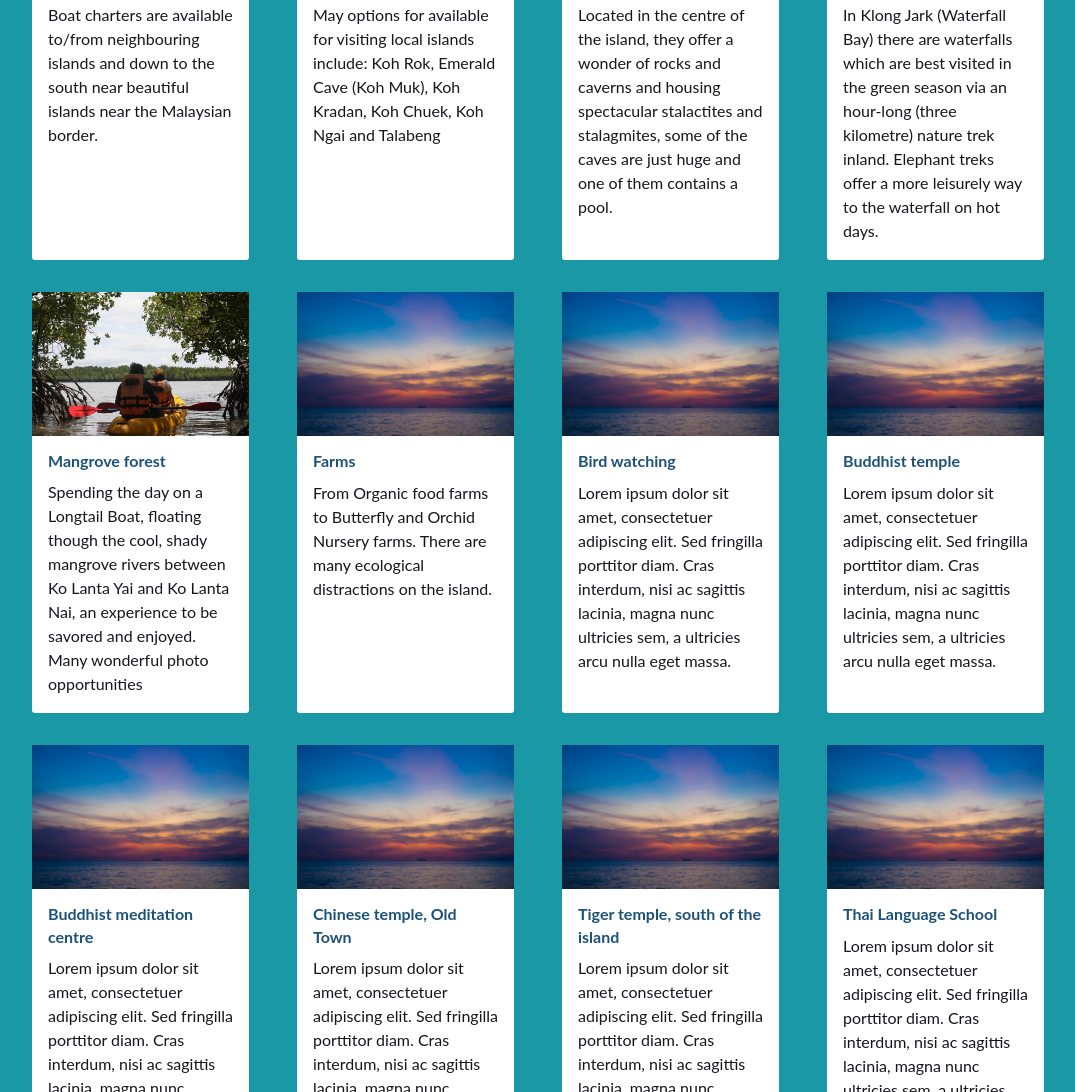
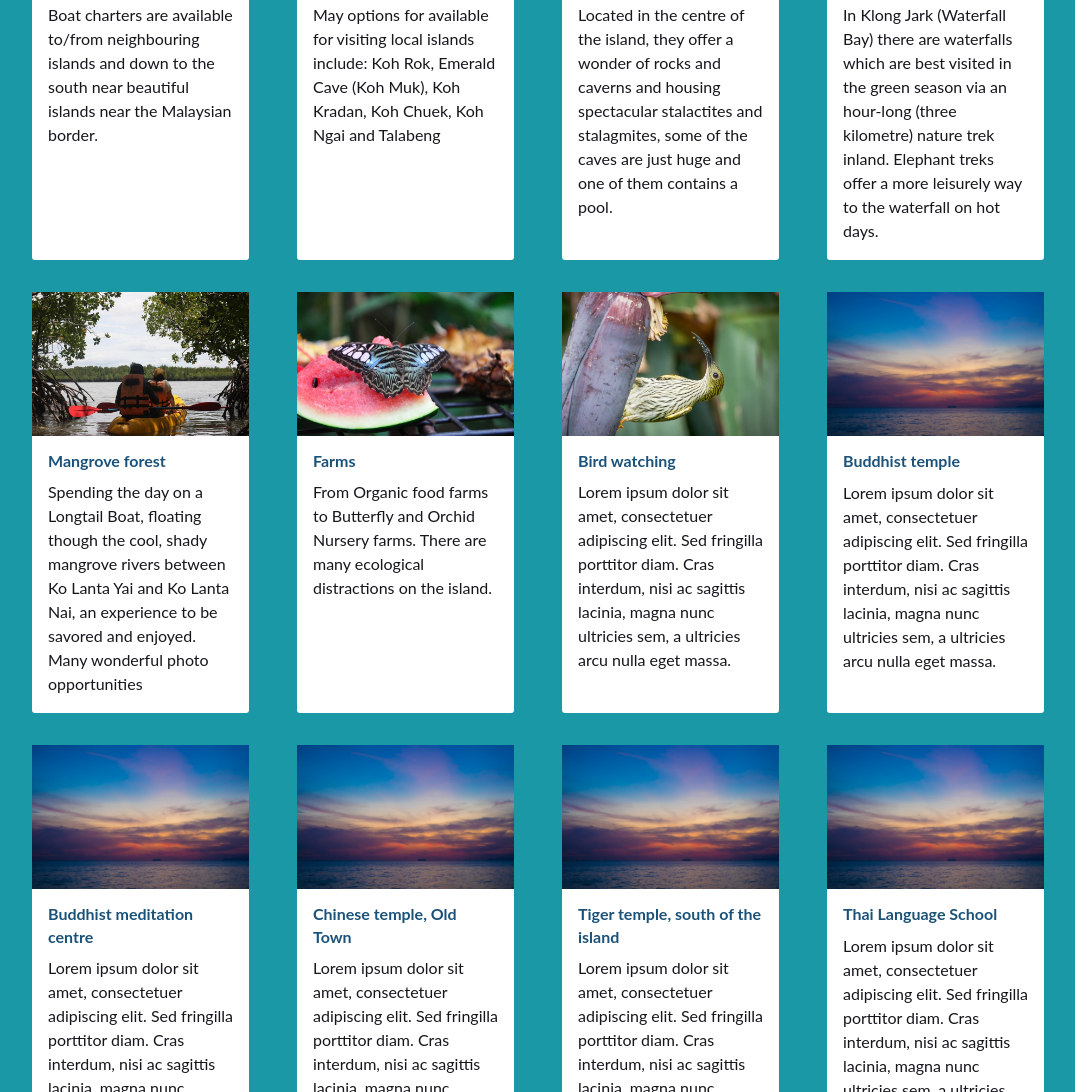
Before and after one commit to DanielGenser/lanta-info, a website: page index.html in a window 1280 px wide. Shown: the part 2462-3554 px from the top of the page, without its empty margins (102-1177 px from the left). Drawn offline with nearby package versions, Linux system fonts and the light colour scheme.

Commit message:
Birds and farm

```diff
--- a/index.html
+++ b/index.html
@@ -169,14 +169,14 @@
                     </div>
                     <div class="activity">
                         <div class="activity-inner">
-                            <img src="images/intro-bg.jpg" alt="" />
+                            <img src="images/activity-farm.jpg" alt="Butterfly Farm photo by Matt Bishop – https://www.flickr.com/photos/matthewdbishop/" />
                             <h2>Farms</h2>
                             <p>From Organic food farms to Butterfly and Orchid Nursery farms. There are many ecological distractions on the island.</p>
                         </div>
                     </div>
                     <div class="activity">
                         <div class="activity-inner">
-                            <img src="images/intro-bg.jpg" alt="" />
+                            <img src="images/activity-birds.jpg" alt="Bird photo by Rushen – https://www.flickr.com/photos/rushen/" />
                             <h2>Bird watching</h2>
                             <p>Lorem ipsum dolor sit amet, consectetuer adipiscing elit. Sed fringilla porttitor diam. Cras interdum, nisi ac sagittis lacinia, magna nunc ultricies sem, a ultricies arcu nulla eget massa.</p>
                         </div>
```
Also changed, not shown: images/activity-birds.jpg (added), images/activity-farm.jpg (added).
